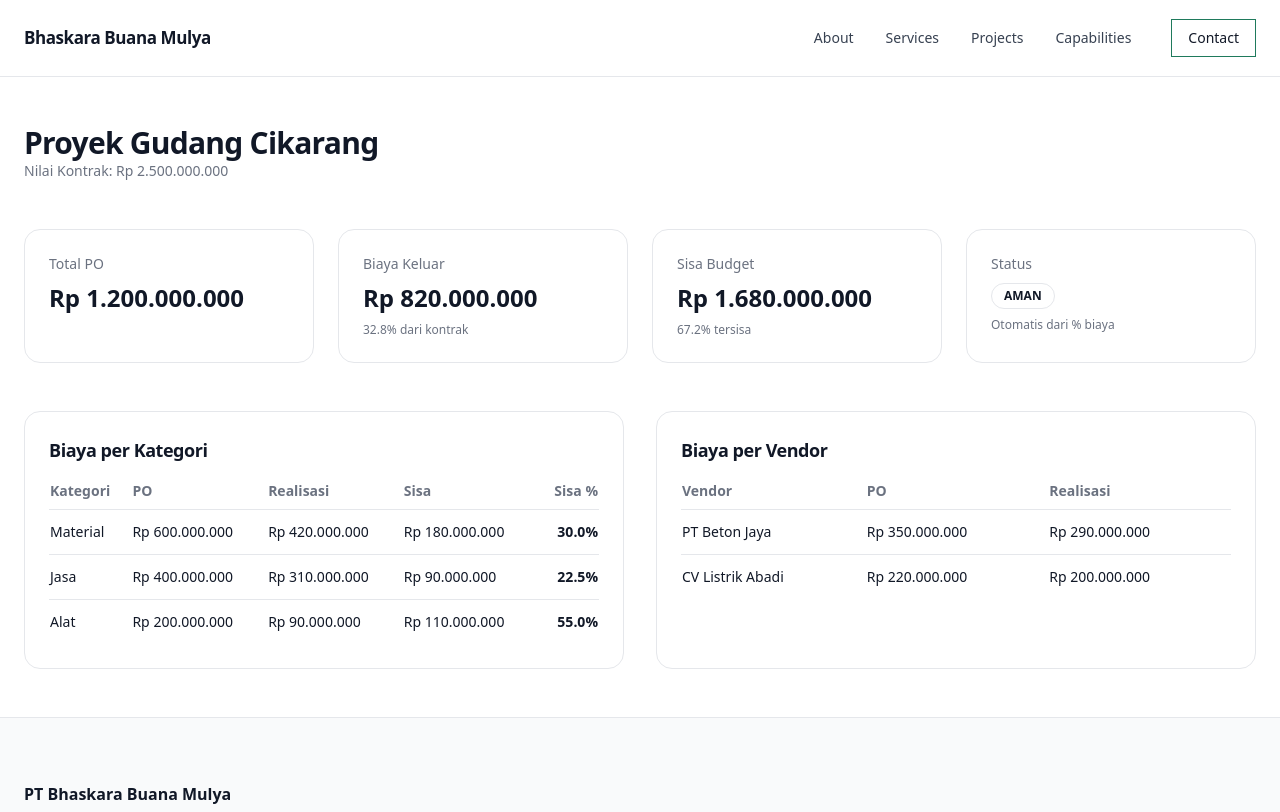
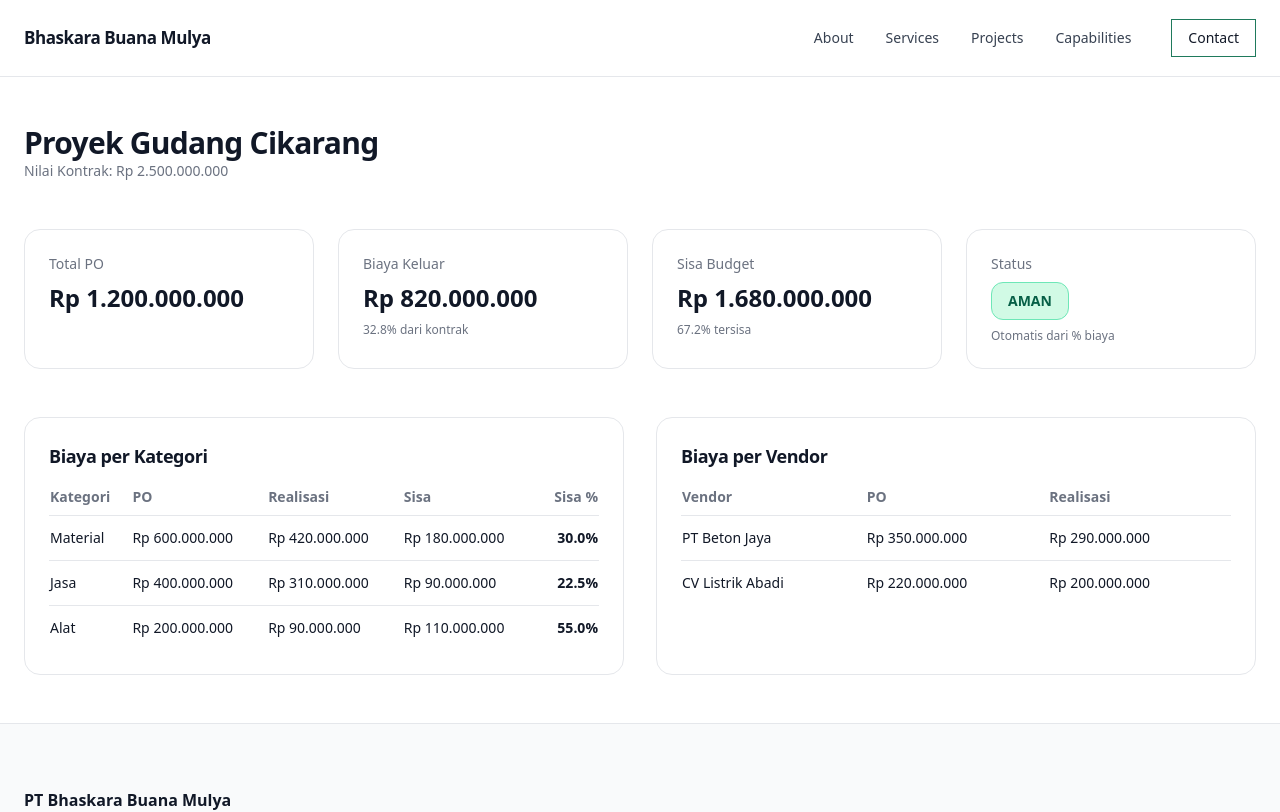
Before and after one commit to herlan-syihabudin/Bhaskara, a Next.js app: page /budget in a window 1280 px wide. Shown: the top 812 px of the page. Built offline with nearby package versions, Linux system fonts and the light colour scheme.

Commit message:
Update StatusBadge.tsx

```diff
--- a/components/dashboard/StatusBadge.tsx
+++ b/components/dashboard/StatusBadge.tsx
@@ -1,14 +1,32 @@
-import { BudgetStatus, statusColor } from "@/lib/budgetEngine";
+import type { BudgetStatus } from "@/lib/budgetEngine";
 
-export default function StatusBadge({ status }: { status: BudgetStatus }) {
+export default function StatusBadge({
+  status,
+}: {
+  status: BudgetStatus;
+}) {
+  const map = {
+    AMAN: {
+      cls: "bg-emerald-100 text-emerald-800 border-emerald-300",
+      label: "AMAN",
+    },
+    WARNING: {
+      cls: "bg-amber-100 text-amber-800 border-amber-300",
+      label: "WARNING",
+    },
+    BAHAYA: {
+      cls: "bg-rose-100 text-rose-800 border-rose-300",
+      label: "BAHAYA",
+    },
+  };
+
+  const cfg = map[status];
+
   return (
     <span
-      className={[
-        "inline-flex items-center px-3 py-1 rounded-full text-xs font-semibold border",
-        statusColor(status),
-      ].join(" ")}
+      className={`inline-flex items-center px-4 py-2 rounded-xl text-sm font-bold border ${cfg.cls}`}
     >
-      {status}
+      {cfg.label}
     </span>
   );
 }
```
